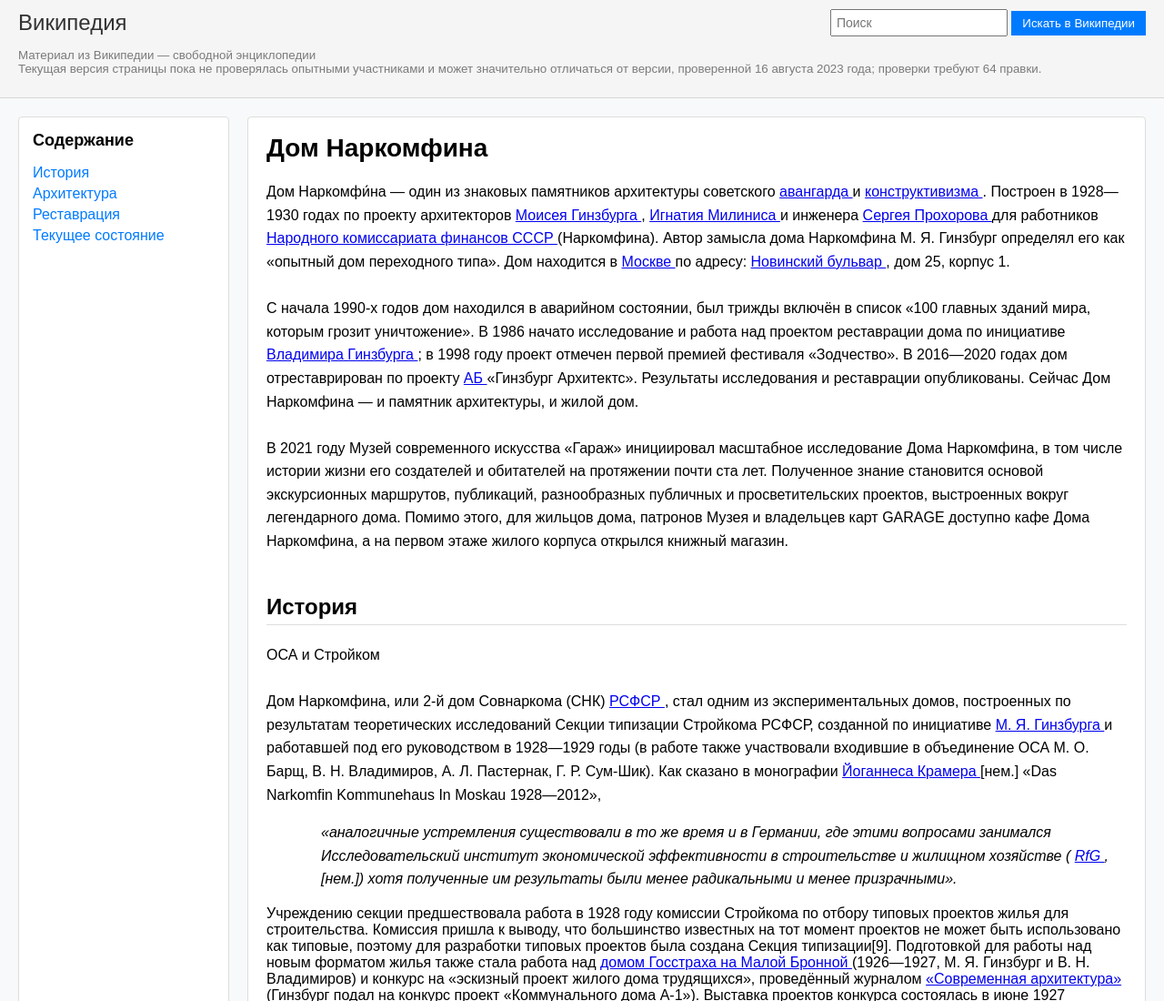
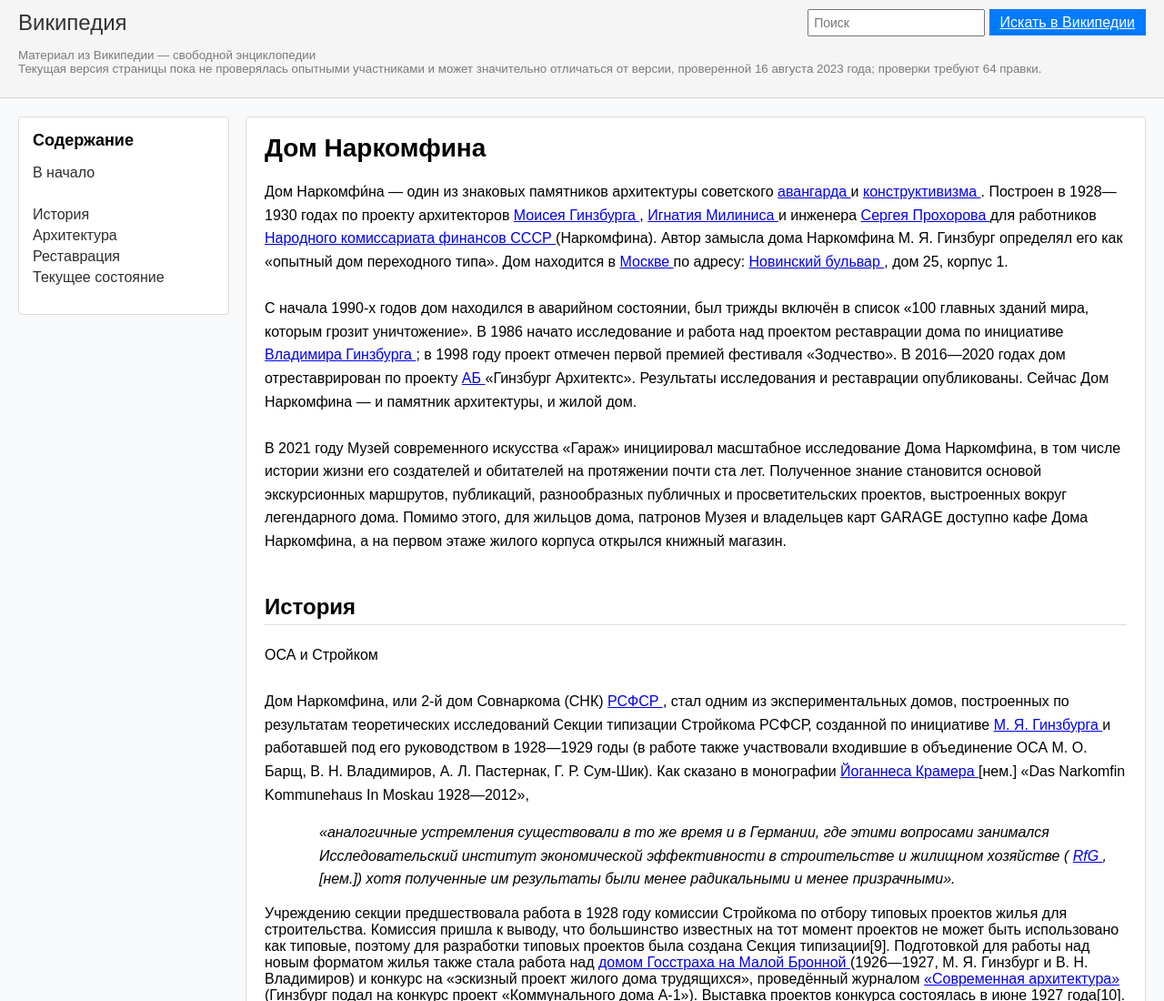
Before and after one commit to pl4ty69/Lessons, a plain HTML site: page index.html in a window 1280 px wide. Shown: the top 1100 px of the page at 91% size. Drawn offline with Linux system fonts and the light colour scheme.

Commit message:
Wikipedia page

```diff
--- a/Files/index.html
+++ b/index.html
@@ -12,7 +12,7 @@
             <a href="#" class="logo">Википедия</a>
             <div class="search-bar">
                 <input type="text" placeholder="Поиск">
-                <button>Искать в Википедии</button>
+                <a href="https://ru.wikipedia.org/wiki/%D0%97%D0%B0%D0%B3%D0%BB%D0%B0%D0%B2%D0%BD%D0%B0%D1%8F_%D1%81%D1%82%D1%80%D0%B0%D0%BD%D0%B8%D1%86%D0%B0"> Искать в Википедии</a>
             </div>
         </div>
         <p class="smltxt">
@@ -25,6 +25,7 @@
         <nav id="sidebar">
             <h2>Содержание</h2>
             <ul>
+                <li><a href="#top">В начало</a></li> <br>
                 <li><a href="#section1">История</a></li>
                 <li><a href="#section2">Архитектура</a></li>
                 <li><a href="#section3">Реставрация</a></li>
--- a/Files/styles.css
+++ b/styles.css
@@ -41,7 +41,7 @@
     font-size: 14px;
 }
 
-.search-bar button{
+.search-bar a{
     padding: 6px 12px;
     background-color: #007bff;
     border: none;
@@ -55,6 +55,7 @@
 }
 
 #sidebar{
+    position: fixed;
     width: 200px;
     padding: 15px;
     background-color: #fff;
@@ -78,6 +79,10 @@
 
 #sidebar ul li a{
     text-decoration: none;
+    color: #2e2e2e;
+}
+
+#sidebar ul li a:hover{
     color: #007bff;
 }
 
@@ -87,7 +92,7 @@
     background-color: #fff;
     border: 1px solid #ddd;
     border-radius: 4px;
-    margin-left: 20px;
+    margin-left: 250px;
 }
 
 #main-content h1{
```
